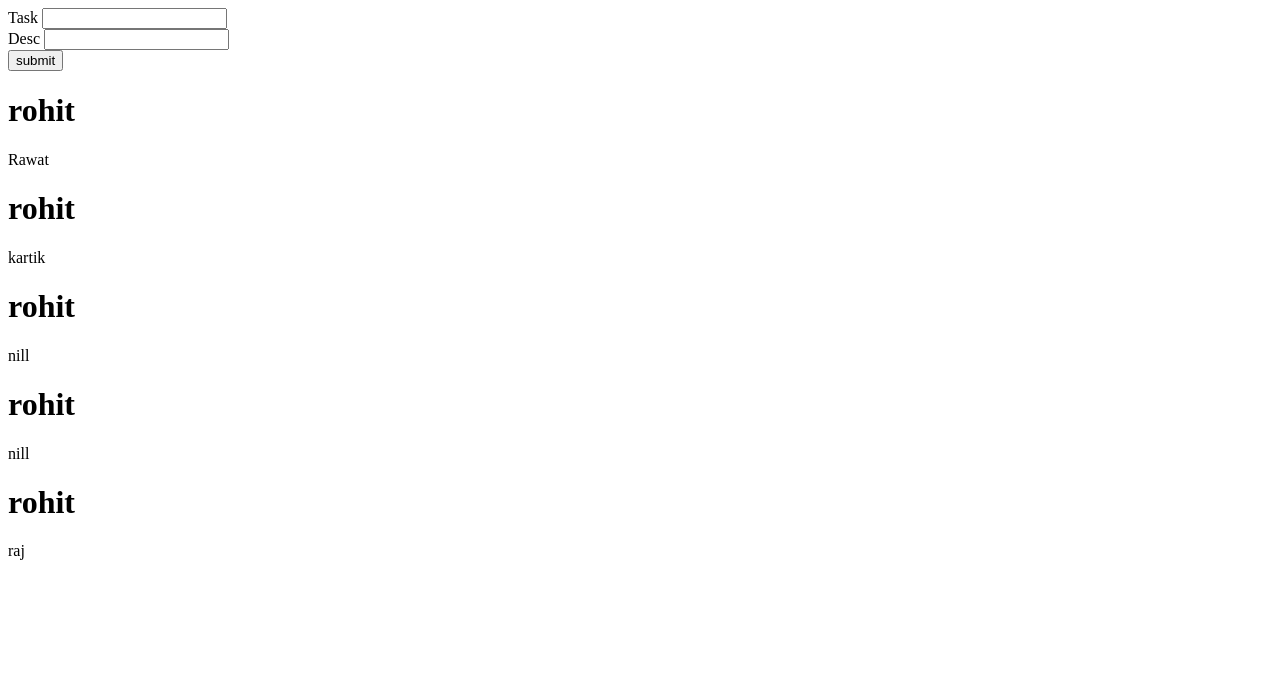
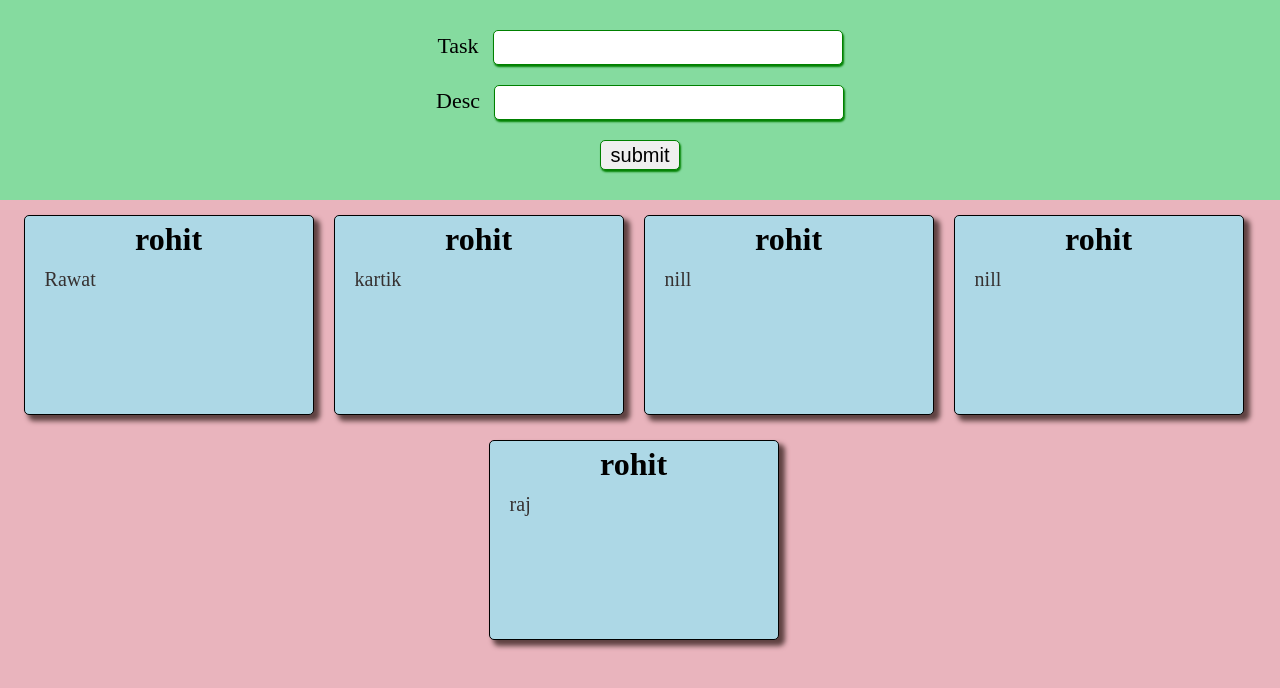
Before and after one commit to RohitRawat-08/Django-Projects, a Django app: page / in a window 1280 px wide. Shown: the top 688 px of the page. Run offline with Django 5.2, Linux system fonts and the light colour scheme; data comes from the database, SQL or seed files in the repository; both versions use the stored data as it was after the commit.

Commit message:
css added

```diff
--- a/firstProject/toDoList/Tasks/templates/index.html
+++ b/firstProject/toDoList/Tasks/templates/index.html
@@ -2,11 +2,11 @@
 
 {% block content %}
 
-<div>
+<div  class="TasksContent">
 
     {% for i in data %}
 
-        <div>
+        <div class="TaskMainContent">
             <h1>{{i.Task}}</h1>
             <p>{{i.desc}}</p>
         </div>
--- /dev/null
+++ b/firstProject/toDoList/static/css/style.css
@@ -0,0 +1,129 @@
+*{
+    margin: 0;
+    padding: 0;
+    box-sizing: border-box;
+}
+
+
+body{
+    background: rgb(233, 180, 189);
+    overflow-x: hidden;
+
+
+}
+
+
+.form{
+    background-color: rgb(133, 219, 159);
+    height: 200px;
+    display: flex;
+    justify-content: center;
+    align-items: center;
+    flex-direction: column;
+    gap: 20px;
+}
+
+.form div label{
+    font-size: 22px;
+    padding-right: 10px;
+}
+
+.form div input{
+
+    font-size: 18px;
+    height: 35px;
+    width: 350px;
+    padding-left: 10px;
+    border: solid 1px green;
+    border-radius: 5px;
+    box-shadow: 1px 2px 2px green;
+}
+
+
+
+.form div button{
+    font-size: 20px;
+    height: 30px;
+    width: 80px;
+    border: solid 1px green;
+    border-radius: 5px;
+    box-shadow: 1px 2px 2px green;
+
+}
+
+/* Task Content */
+
+
+.TasksContent{
+    /* background:pink; */
+    width: fit-content;
+    display: flex;
+    /* border:solid red; */
+    /* height: 400px; */
+    padding: 15px 15px;
+    width: 99vw;
+    gap: 25px 20px;
+    justify-content: center;
+    flex-wrap: wrap;
+}
+
+
+.TasksContent .TaskMainContent{
+    display: flex;
+    background: lightblue;
+    flex-direction:column ;
+    flex-wrap: wrap;
+    border:solid 0.5px;
+    height: 200px;
+    width: 290px;
+    border-radius: 5px;
+    box-shadow: 5px 5px 5px 1px rgb(95, 66, 66);
+    padding: 5px 5px 15px;
+}
+
+.TasksContent .TaskMainContent h1{
+    /* border: solid red; */
+    text-align: center;
+}
+
+.TasksContent .TaskMainContent p{
+    /* border: solid red; */
+    font-size: 20px;
+    flex-grow: 1;
+    padding: 10px 15px;
+    color: rgb(54, 49, 49);
+}
+
+.TasksContent .TaskMainContent div{
+    /* border: solid red; */
+    display: flex;
+    justify-content: space-around;
+    position: relative;
+
+}
+.TasksContent .TaskMainContent div button{
+    height: 30px;
+}
+.TasksContent .TaskMainContent div button a{
+    text-decoration: none;
+    color: black;
+    font-size: 15px;
+    padding: 0px 5px;
+}
+
+
+
+
+/* Delete */
+
+
+.delete{
+    background-color: pink;
+    display: flex;
+    height: 100vh;
+    width: 100vw;
+}
+
+.delete h1{
+    background-color: pink;
+}
--- a/firstProject/toDoList/templates/main.html
+++ b/firstProject/toDoList/templates/main.html
@@ -1,9 +1,11 @@
+{% load static%}
 <!DOCTYPE html>
 <html lang="en">
 <head>
     <meta charset="UTF-8">
     <meta name="viewport" content="width=device-width, initial-scale=1.0">
     <title>Document</title>
+    <link rel="stylesheet" href="{% static 'css/style.css' %}">
 </head>
 <body>
     {% include 'form.html' %}
```
Also changed, not shown: firstProject/toDoList/db.sqlite3.
